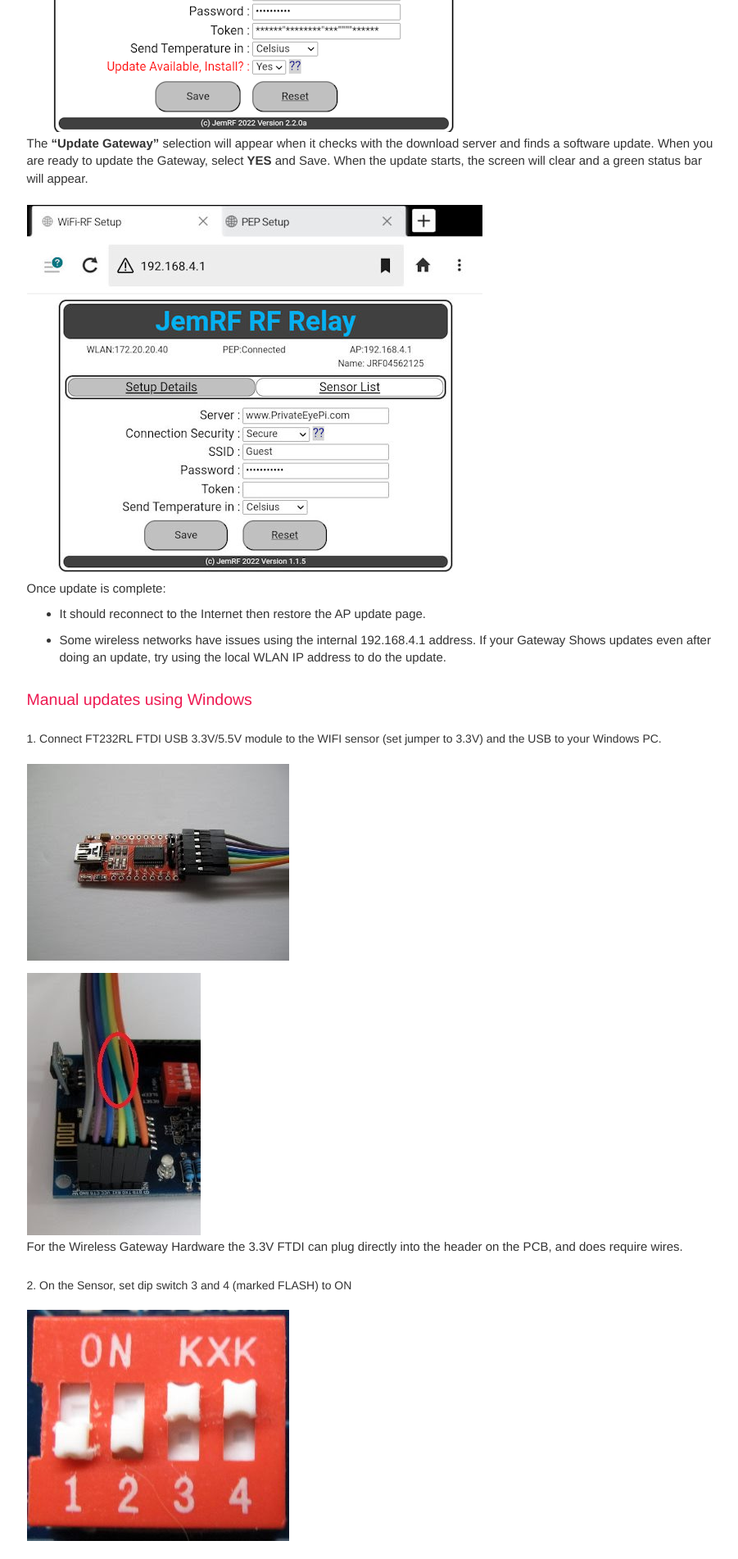
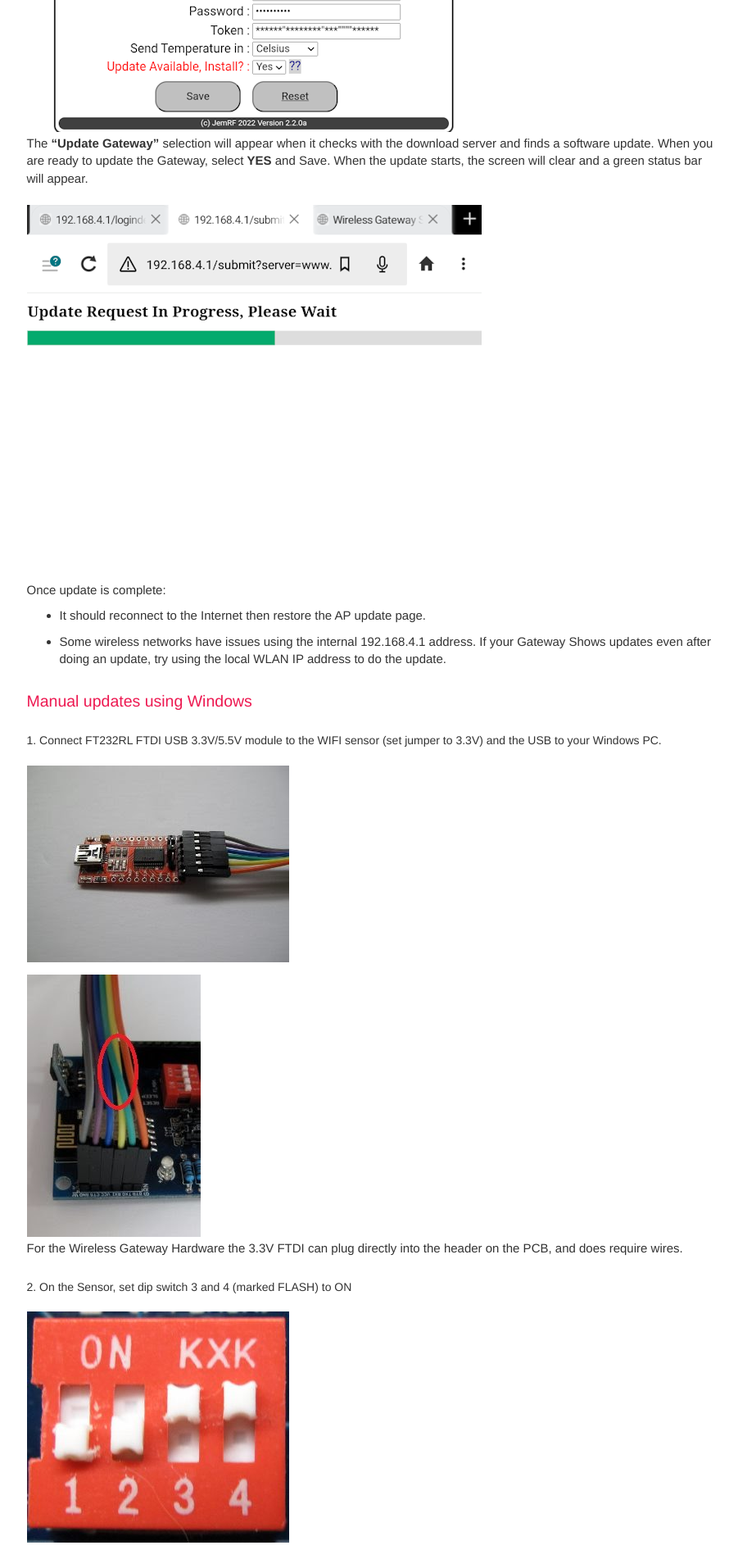
Before and after one commit to JemRF/RF-Documentation, a Jekyll site: the page built from pages/mydoc/wifi-gw-update.md, in a window 1280 px wide. Shown: the part 803-2705 px from the top of the page at 82% size, without its empty margins (330-1231 px from the left). Built offline with Jekyll 4.4.1, drawn with Linux system fonts in a browser that asks for light colours; comment, search, counter and statistics services are not loaded.

Commit message:
GW Docs fix image and link

```diff
--- a/pages/mydoc/wifi-gw-update.md
+++ b/pages/mydoc/wifi-gw-update.md
@@ -17,7 +17,7 @@ When new firmware is available, an update option will appear at the bottom of th
 
 The <b>"Update Gateway"</b> selection will appear when it checks with the download server and finds a software update. When you are ready to update the Gateway, select <b>YES</b> and Save.
 When the update starts, the screen will clear and a green status bar will appear.
-{% include image.html file="wifisetup2.jpg" alt="WiFi RF Relay Case"%}
+{% include image.html file="wifiupdatebar.png" alt="WiFi RF Relay Case"%}
 
 Once update is complete:
 - It should reconnect to the Internet then restore the AP update page.
```
Also changed, not shown: images/wifiupdatebar.png (added).
